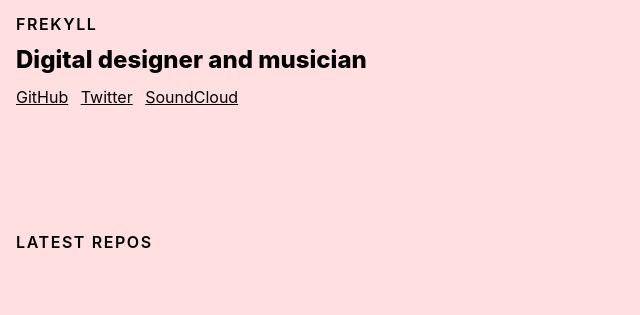
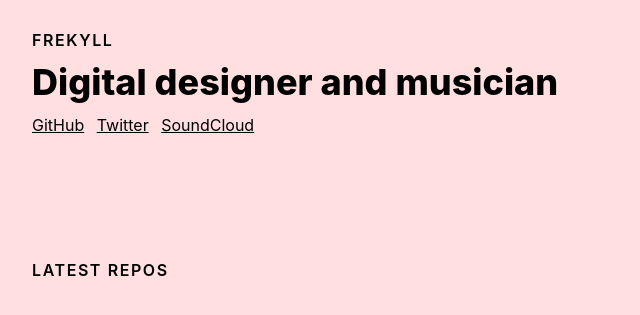
Before and after one commit to frekyll/frekyll, a Jekyll site: the page built from index.html, in a window 1280 px wide. Shown: the top 315 px of the page, without its empty margins (0-640 px from the left). Built offline with Jekyll 4.4.1, drawn with Linux system fonts in a browser that asks for light colours.

Commit message:
Fix font size for desktop

```diff
--- a/assets/main.js
+++ b/assets/main.js
@@ -16,7 +16,7 @@ request.onload = function () {
       project.setAttribute('class', 'mb3')
 
       var name = document.createElement('a')
-      name.setAttribute('class', 'black db f3-m f4 fw6 mb2')
+      name.setAttribute('class', 'black db f3-l f4 fw6 mb2')
       name.textContent = repo.name
       name.href = repo.html_url
 
--- a/index.html
+++ b/index.html
@@ -2,10 +2,10 @@
 layout: default
 ---
 
-<div class="pa3 pa4-m">
+<div class="pa3 pa4-l">
   <section>
     <h1 class="f5 fw6 lh-solid mb3 mt0 tracked ttu">{{ site.title }}</h1>
-    <h2 class="f3 f2-m fw8 lh-solid mb3 mt0">{{ site.description }}</h2>
+    <h2 class="f3 f2-l fw8 lh-solid mb3 mt0">{{ site.description }}</h2>
   </section>
 
   <nav class="mb6">
```
